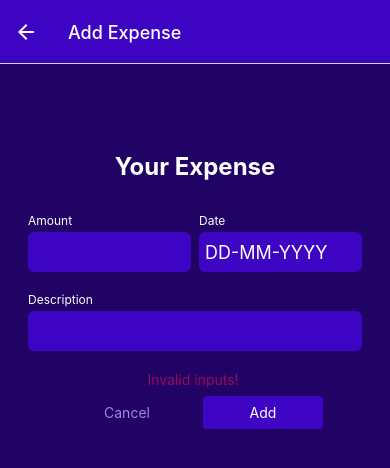
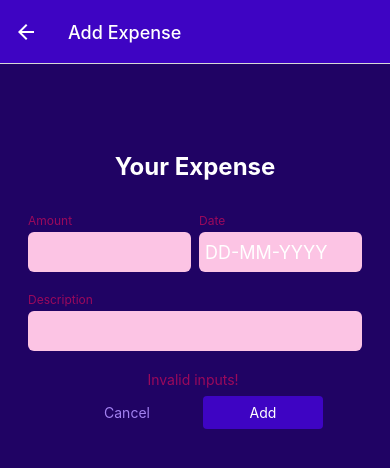
Before and after one commit to ibnunaufal/expense-tracker, a React Native app: screen /ManageExpense in a window 390 px wide. Shown: the top 468 px of the page. Built offline with nearby package versions, Linux system fonts and the light colour scheme.

Commit message:
finishing touch

```diff
--- a/components/ManageExpense/ExpenseForm.js
+++ b/components/ManageExpense/ExpenseForm.js
@@ -65,6 +65,7 @@ export default function ExpenseForm({
         <Input
           style={styles.row}
           label="Amount"
+          invalid={!inputs.amount.isValid}
           textInputConfig={{
             keyboardType: "decimal-pad",
             onChangeText: inputChangeHandler.bind(this, "amount"),
@@ -74,6 +75,7 @@ export default function ExpenseForm({
         <Input
           style={styles.row}
           label="Date"
+          invalid={!inputs.date.isValid}
           textInputConfig={{
             placeholder: "DD-MM-YYYY",
             maxLength: 10,
@@ -84,6 +86,7 @@ export default function ExpenseForm({
       </View>
       <Input
         label="Description"
+        invalid={!inputs.desc.isValid}
         textInputConfig={{
           multiline: true,
           autoCapitilize: true,
--- a/components/UI/Input.js
+++ b/components/UI/Input.js
@@ -2,24 +2,34 @@ import { StyleSheet, Text, TextInput, View } from "react-native";
 import React from "react";
 import { GlobalStyles } from "../../constant/styles";
 
-export default function Input({ label, style, textInputConfig }) {
+export default function Input({ label, style, textInputConfig, invalid }) {
   return (
     <View style={[styles.container, style]}>
-      <Text style={styles.label}>{label}</Text>
-      <TextInput style={textInputConfig.multiline ? [styles.multiline, styles.textInput] : styles.textInput} {...textInputConfig} placeholderTextColor={'white'} />
+      <Text style={[styles.label, invalid && styles.invalidLabel]}>
+        {label}
+      </Text>
+      <TextInput
+        style={[
+          textInputConfig.multiline && styles.multiline,
+          styles.textInput,
+          invalid && styles.invalidInput,
+        ]}
+        {...textInputConfig}
+        placeholderTextColor={"white"}
+      />
     </View>
   );
 }
 
 const styles = StyleSheet.create({
   container: {
-    marginHorizontal:4,
+    marginHorizontal: 4,
     marginVertical: 8,
   },
   label: {
-    color: 'white',
+    color: "white",
     fontSize: 12,
-    marginBottom: 4
+    marginBottom: 4,
   },
   textInput: {
     height: 40,
@@ -27,11 +37,17 @@ const styles = StyleSheet.create({
     padding: 6,
     borderRadius: 6,
     fontSize: 18,
-    color: 'white',
-    marginBottom: 4
+    color: "white",
+    marginBottom: 4,
   },
   multiline: {
     // minHeight: 100,
     // textAlignVertical: 'top',
-  }
+  },
+  invalidLabel: {
+    color: GlobalStyles.colors.error500,
+  },
+  invalidInput: {
+    backgroundColor: GlobalStyles.colors.error50,
+  },
 });
```
